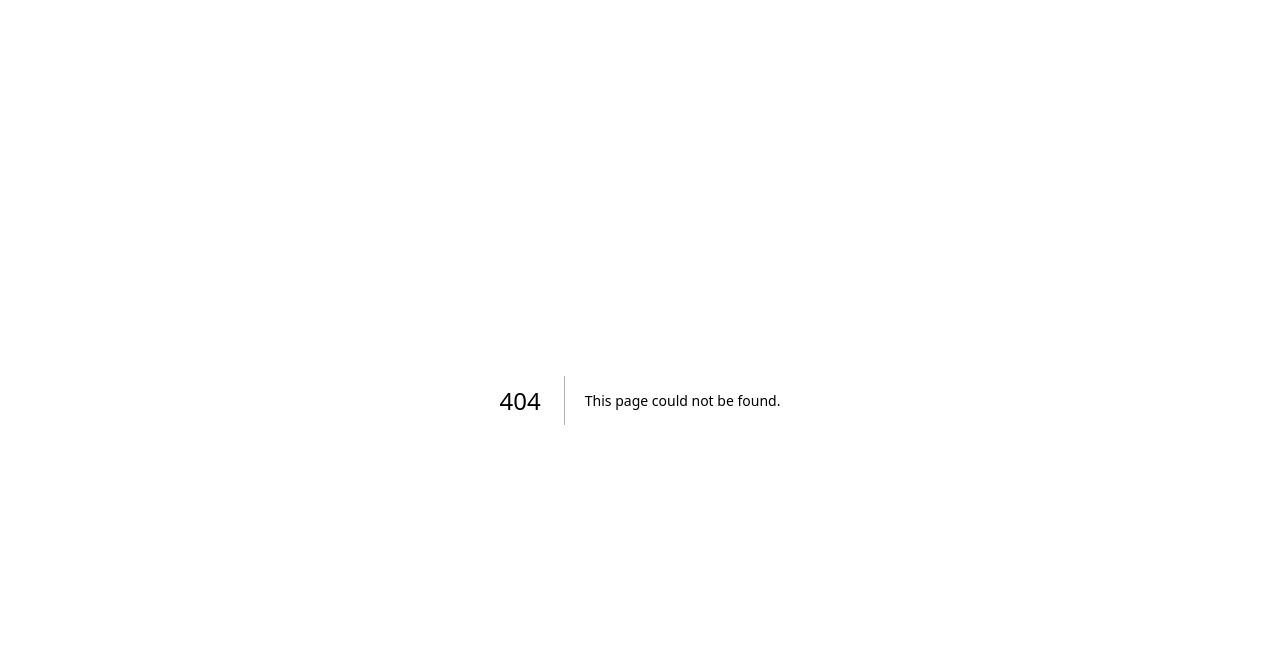
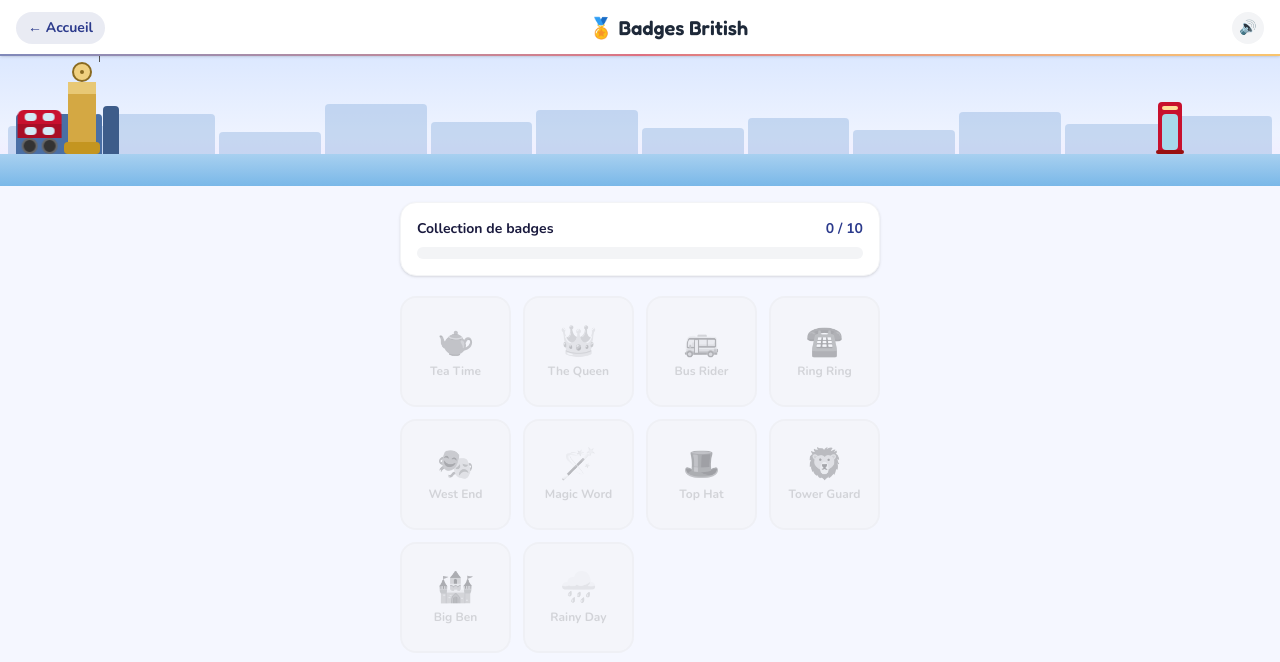
Before and after one commit to votreboosterdigital/vocab-app, a Next.js app: page /badges in a window 1280 px wide. Before the commit this address had no page. Shown: the top 662 px of the page. Built offline with nearby package versions, Linux system fonts and the light colour scheme.

Commit message:
feat: dashboard british + page collection badges

```diff
--- /dev/null
+++ b/app/badges/page.tsx
@@ -0,0 +1,105 @@
+"use client";
+
+import { useState, useEffect } from "react";
+import Navigation from "@/components/Navigation";
+import LondonSkyline from "@/components/LondonSkyline";
+import { BADGES, getUnlockedBadges } from "@/lib/badges";
+import type { UnlockedBadge } from "@/lib/badges";
+import { getSessionProfile } from "@/lib/progress";
+
+const COLOR_STYLES: Record<string, { ring: string; bg: string; text: string }> = {
+  gold:  { ring: "ring-amber-400",   bg: "bg-amber-50",  text: "text-amber-700"  },
+  blue:  { ring: "ring-[#2B3A8C]",   bg: "bg-blue-50",   text: "text-[#2B3A8C]"  },
+  red:   { ring: "ring-[#C8102E]",   bg: "bg-red-50",    text: "text-[#C8102E]"  },
+  green: { ring: "ring-emerald-400", bg: "bg-emerald-50", text: "text-emerald-700" },
+};
+
+export default function BadgesPage() {
+  const [unlocked, setUnlocked] = useState<UnlockedBadge[]>([]);
+  const [tooltipId, setTooltipId] = useState<string | null>(null);
+
+  useEffect(() => {
+    const profile = getSessionProfile();
+    if (profile) {
+      setUnlocked(getUnlockedBadges(profile));
+    }
+  }, []);
+
+  const unlockedIds = new Set(unlocked.map((b) => b.id));
+
+  return (
+    <>
+      <Navigation title="🏅 Badges British" />
+      <main className="min-h-screen bg-[#F5F7FF] pb-10">
+        <LondonSkyline height={130} />
+
+        <div className="px-4 max-w-lg mx-auto mt-4">
+
+          {/* Progress bar */}
+          <div className="bg-white rounded-2xl shadow-sm border border-gray-100 p-4 mb-5">
+            <div className="flex items-center justify-between mb-2">
+              <span className="font-bold text-[#1a1a3e] text-sm">Collection de badges</span>
+              <span className="font-bold text-[#2B3A8C] text-sm">{unlocked.length} / {BADGES.length}</span>
+            </div>
+            <div className="h-3 bg-gray-100 rounded-full overflow-hidden">
+              <div
+                className="h-full rounded-full transition-all duration-700"
+                style={{
+                  width: `${Math.round((unlocked.length / BADGES.length) * 100)}%`,
+                  background: "linear-gradient(90deg, #2B3A8C, #f59e0b)",
+                }}
+              />
+            </div>
+          </div>
+
+          {/* Badge grid */}
+          <div className="grid grid-cols-4 gap-3">
+            {BADGES.map((badge) => {
+              const isUnlocked = unlockedIds.has(badge.id);
+              const unlockedData = unlocked.find((u) => u.id === badge.id);
+              const styles = COLOR_STYLES[badge.color] ?? COLOR_STYLES.blue;
+              const isTooltip = tooltipId === badge.id;
+
+              return (
+                <div key={badge.id} className="relative flex flex-col items-center">
+                  <button
+                    onClick={() => setTooltipId(isTooltip ? null : badge.id)}
+                    className={`
+                      w-full aspect-square rounded-2xl flex flex-col items-center justify-center gap-1
+                      border-2 transition-all duration-200
+                      ${isUnlocked
+                        ? `${styles.bg} ${styles.ring} ring-2 shadow-md hover:scale-105`
+                        : "bg-gray-100 border-gray-200 grayscale opacity-40"
+                      }
+                    `}
+                  >
+                    <span className="text-3xl">{badge.emoji}</span>
+                    <span className={`text-xs font-bold leading-tight text-center px-1 ${isUnlocked ? styles.text : "text-gray-400"}`}>
+                      {badge.name}
+                    </span>
+                  </button>
+
+                  {/* Tooltip */}
+                  {isTooltip && (
+                    <div className="absolute bottom-full mb-2 z-10 w-40 bg-[#1a1a3e] text-white text-xs rounded-xl p-3 shadow-xl left-1/2 -translate-x-1/2">
+                      <p className="font-bold mb-1">{badge.name}</p>
+                      <p className="text-white/80">{badge.description}</p>
+                      {unlockedData && (
+                        <p className="text-white/50 mt-1 text-xs">
+                          {new Date(unlockedData.unlockedAt).toLocaleDateString("fr-FR")}
+                        </p>
+                      )}
+                      {!isUnlocked && <p className="text-white/40 mt-1">🔒 Verrouillé</p>}
+                      <div className="absolute top-full left-1/2 -translate-x-1/2 w-0 h-0 border-l-4 border-r-4 border-t-4 border-transparent border-t-[#1a1a3e]" />
+                    </div>
+                  )}
+                </div>
+              );
+            })}
+          </div>
+
+        </div>
+      </main>
+    </>
+  );
+}
--- a/app/dashboard/page.tsx
+++ b/app/dashboard/page.tsx
@@ -1,7 +1,9 @@
 "use client";
 
 import { useState, useEffect } from "react";
+import Link from "next/link";
 import Navigation from "@/components/Navigation";
+import LondonSkyline from "@/components/LondonSkyline";
 import { getProgress, getMasteredCount, getWordsSeenCount } from "@/lib/progress";
 import { WORDS, VALID_LEVELS } from "@/lib/words";
 import type { UserProfile, WordLevel } from "@/types";
@@ -78,12 +80,13 @@ export default function DashboardPage() {
       <main className="min-h-screen bg-app-bg pb-10">
 
         {/* ── Hero classement ────────────────────────────────────── */}
-        <div className="bg-gradient-to-br from-primary via-violet-600 to-purple-700 px-4 pt-8 pb-12 text-center relative overflow-hidden">
+        <div className="bg-gradient-to-br from-[#1a1a3e] to-[#2B3A8C] px-4 pt-8 pb-12 text-center relative overflow-hidden">
           <div className="absolute inset-0 opacity-10"
             style={{ backgroundImage: "radial-gradient(circle, white 1px, transparent 1px)", backgroundSize: "24px 24px" }} />
           <h2 className="font-display text-3xl font-bold text-white relative">🏆 Classement famille</h2>
-          <p className="text-violet-200 text-sm mt-1 relative">Qui apprend le plus ?</p>
+          <p className="text-blue-200 text-sm mt-1 relative">Qui apprend le plus ?</p>
         </div>
+        <LondonSkyline height={130} />
 
         <div className="px-4 max-w-lg mx-auto -mt-6">
 
@@ -136,7 +139,7 @@ export default function DashboardPage() {
 
                     {/* Score mots vus */}
                     <div className="text-right shrink-0">
-                      <p className={`font-display font-bold text-2xl ${isFirst ? "text-amber-600" : "text-primary"}`}>
+                      <p className={`font-display font-bold text-2xl ${isFirst ? "text-amber-600" : "text-[#2B3A8C]"}`}>
                         {s.wordsSeen}
                       </p>
                       <p className="text-xs text-gray-400">mots vus</p>
@@ -185,8 +188,8 @@ export default function DashboardPage() {
                         <p className="font-display font-bold text-blue-600 text-xl">{s.wordsSeen}</p>
                         <p className="text-xs text-gray-500 mt-0.5">vus</p>
                       </div>
-                      <div className="bg-gradient-to-br from-violet-50 to-primary/10 rounded-xl p-3 text-center border border-primary/10">
-                        <p className="font-display font-bold text-primary text-xl">{s.mastered}</p>
+                      <div className="bg-gradient-to-br from-blue-50 to-[#2B3A8C]/10 rounded-xl p-3 text-center border border-[#2B3A8C]/10">
+                        <p className="font-display font-bold text-[#2B3A8C] text-xl">{s.mastered}</p>
                         <p className="text-xs text-gray-500 mt-0.5">maîtrisés</p>
                       </div>
                       <div className="bg-gradient-to-br from-orange-50 to-amber-100 rounded-xl p-3 text-center border border-orange-200">
@@ -230,6 +233,17 @@ export default function DashboardPage() {
               })}
             </div>
           </section>
+
+          <div className="mt-6">
+            <Link
+              href="/badges"
+              className="btn-answer flex items-center gap-3 py-4 px-5 rounded-2xl bg-white border-2 border-gray-200 text-gray-600 font-bold hover:border-amber-400/60 hover:text-amber-600 transition-all shadow-sm"
+            >
+              <span className="text-2xl">🏅</span>
+              <span className="font-display text-lg flex-1">Collection de badges</span>
+              <span className="text-gray-300 text-xl">›</span>
+            </Link>
+          </div>
         </div>
       </main>
     </>
```
